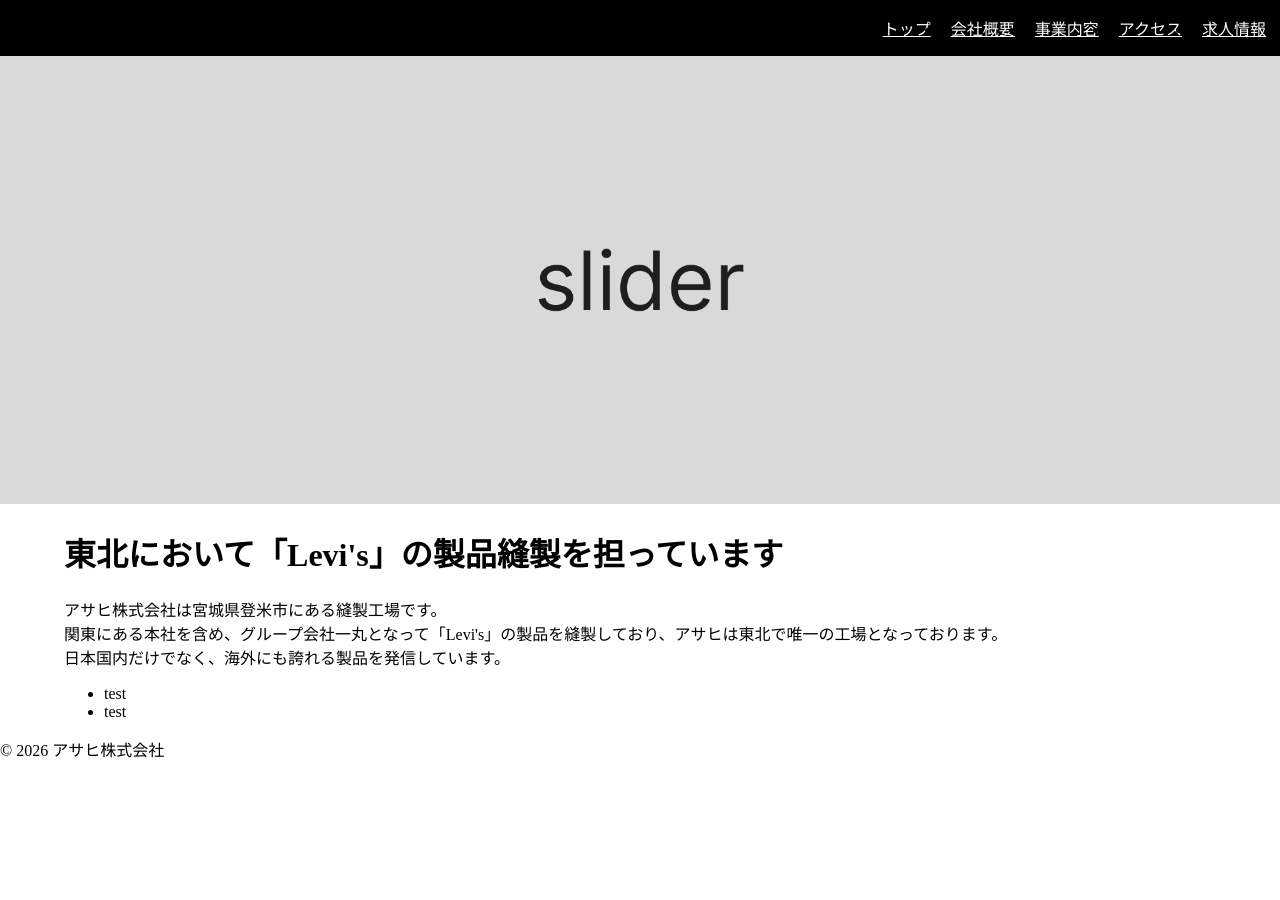
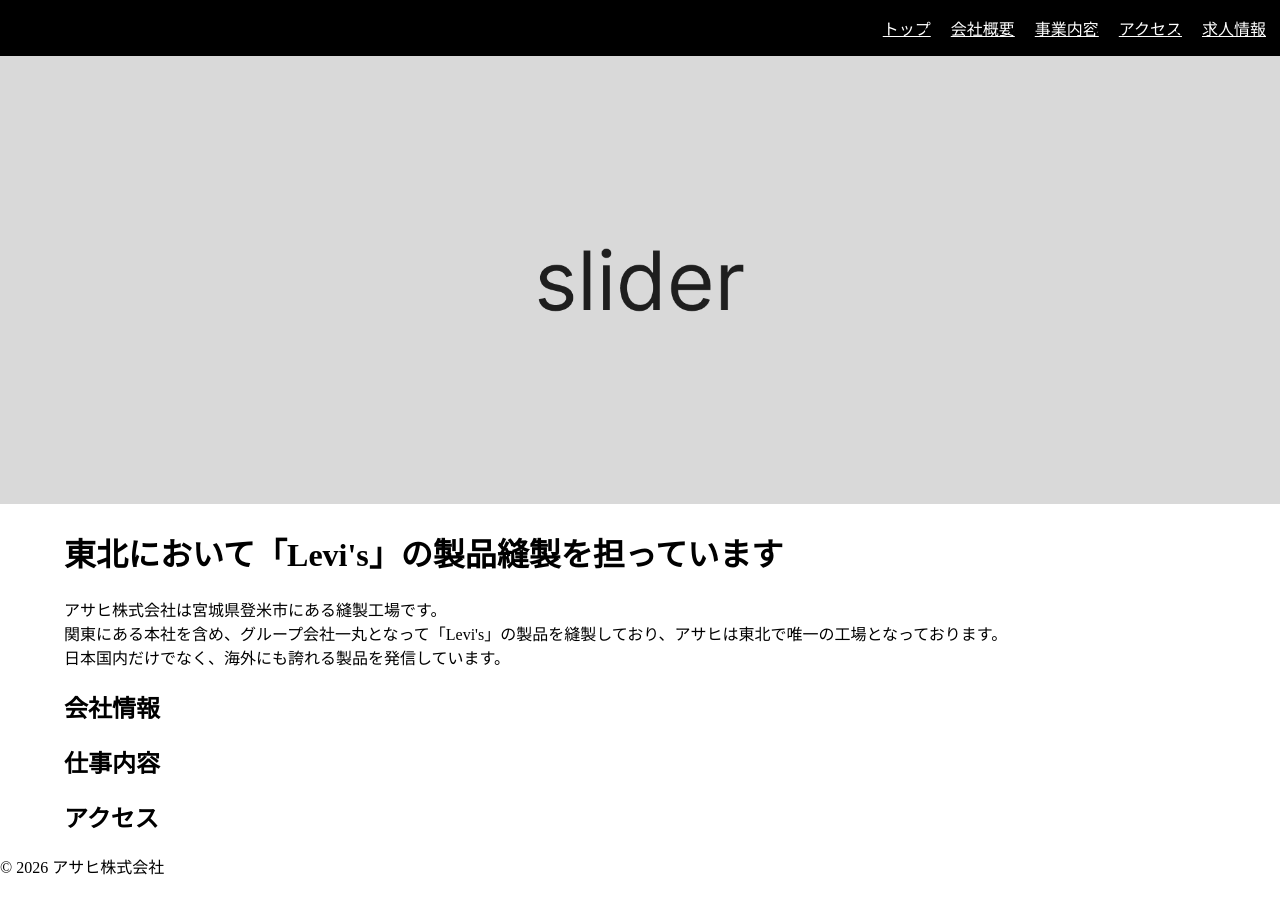
Before and after one commit to asahi-jinz/asahi, a Jekyll site: the page built from index.html, in a window 1280 px wide. Built offline with Jekyll 4.4.1, drawn with Linux system fonts in a browser that asks for light colours; some web fonts are replaced.

Commit message:
Update index.html

```diff
--- a/index.html
+++ b/index.html
@@ -2,16 +2,28 @@
 layout: default
 title: Home
 ---
-
-<h1>東北において「Levi's」の製品縫製を担っています </h1>
+<div class="section1">
+<h1>東北において「Levi's」の製品縫製を担っています</h1>
 
   <p>
     アサヒ株式会社は宮城県登米市にある縫製工場です。<br>
     関東にある本社を含め、グループ会社一丸となって「Levi's」の製品を縫製しており、アサヒは東北で唯一の工場となっております。<br>
     日本国内だけでなく、海外にも誇れる製品を発信しています。
   </p>
+</div>
 
-  <ul>
-    <li>test</li>
-    <li>test</li>
-  </ul>
+<div class="section2">
+  <h2>会社情報</h2>
+</div>
+
+<div class="section3">
+  <h2>仕事内容</h2>
+</div>
+
+<div class="section4">
+  <h2></h2>
+</div>
+
+<div class="section5">
+  <h2>アクセス</h2>
+</div>
```
